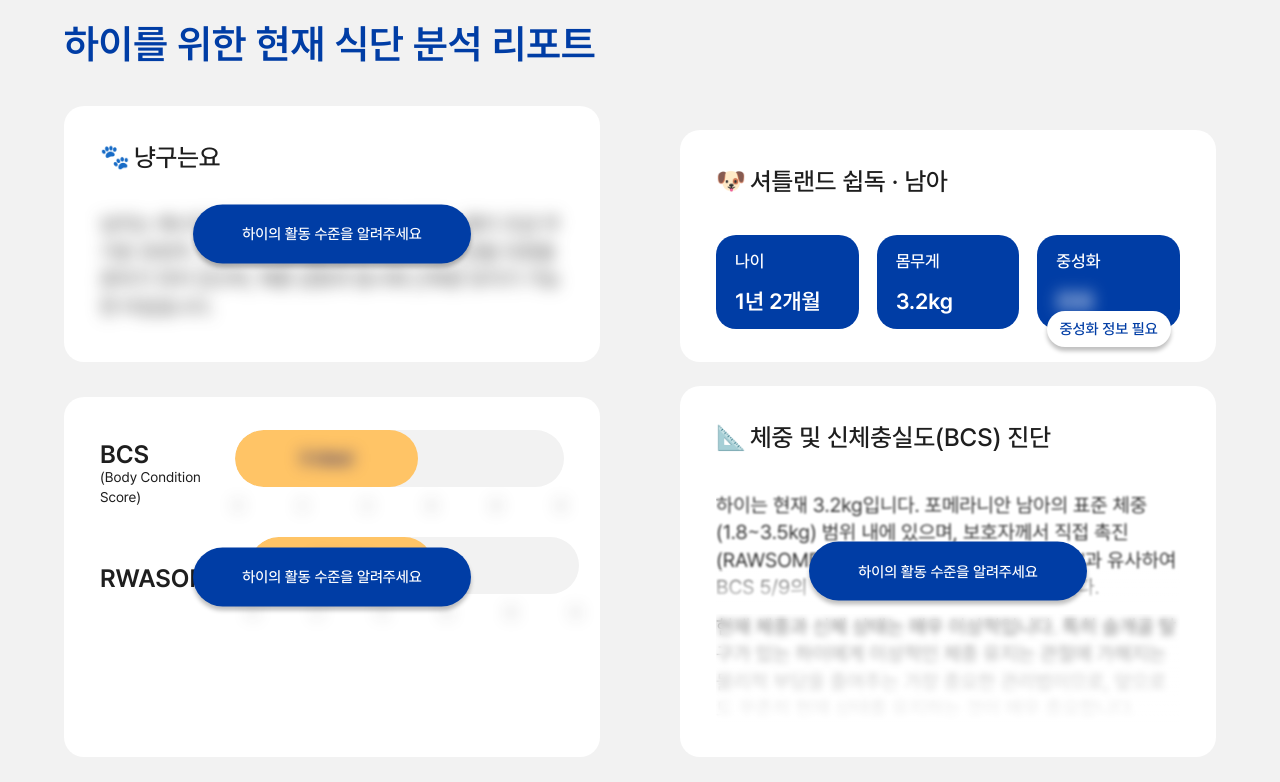
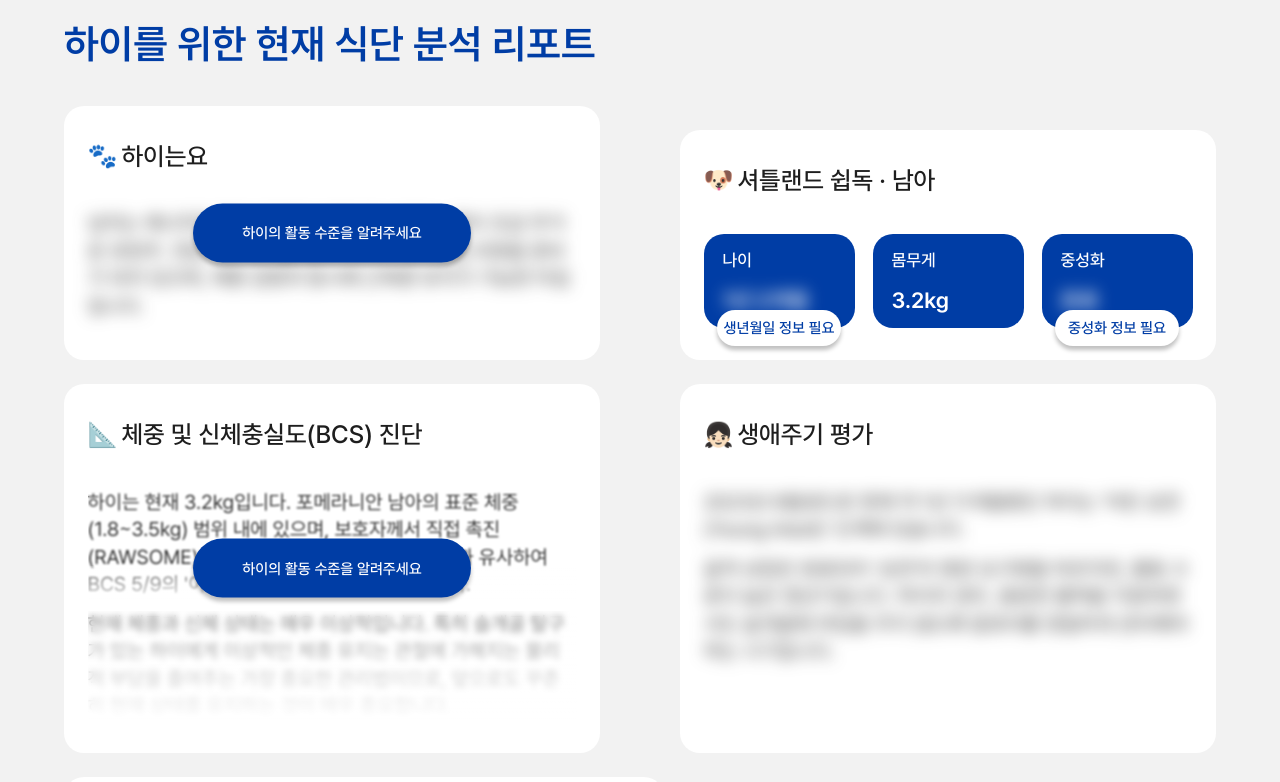
Before and after one commit to SeokHoChoi/test-jelly-univ-fe, a Next.js app: page /brief-report/diet-report in a window 1280 px wide. Shown: the part 358-1140 px from the top of the page. Built offline with nearby package versions, Linux system fonts and the light colour scheme.

Commit message:
feat: 리포트 페이지 > 상단 그리드 카드 수정

```diff
--- a/src/components/brief-report/DetailedDietReport.tsx
+++ b/src/components/brief-report/DetailedDietReport.tsx
@@ -272,21 +272,21 @@ const DetailedDietReport = ({
           </div> */}
 
           {/* 냥구는요 카드 */}
-          <ReportCard className="md:order-2 relative mt-[20px] md:mt-0">
-            <ReportCardHeader emoji="🐾" title="냥구는요" />
+          <ReportCard className="relative mt-[20px] md:mt-0 md:order-2">
+            <ReportCardHeader emoji="🐾" title={`${petInfo.name}는요`} />
             <div className="mt-[35px]">
               <ReportCardContent className={!isSurveyCompleted ? 'blur-sm' : ''}>
                 넘치는 에너지와 좋은 골격을 가졌지만, 현재는 몸이 조금 무거운 유망주. 전문적인 관리를 통해 최고의 컨디션을 되찾을 준비가 되어 있으며, 체중 감량과 동시에 근육량 유지가 가능한 타입입니다.
               </ReportCardContent>
               {!isSurveyCompleted && (
                 <div className="mt-[28.5px] md:hidden">
-                  <MobileButton text="냥구의 활동 수준을 알려주세요" variant="blue" />
+                  <MobileButton text={`${petInfo.name}의 활동 수준을 알려주세요`} variant="blue" />
                 </div>
               )}
             </div>
             {!isSurveyCompleted && (
               <DesktopFloatingButton
-                text="하이의 활동 수준을 알려주세요"
+                text={`${petInfo.name}의 활동 수준을 알려주세요`}
                 variant="blue"
                 className="absolute top-1/2 left-1/2 transform -translate-x-1/2 -translate-y-1/2 w-[278px] h-[59px]"
               />
@@ -294,7 +294,7 @@ const DetailedDietReport = ({
           </ReportCard>
 
           {/* 체중 및 신체충실도 진단 */}
-          <ReportCard className="md:order-5 md:mt-[24px] relative mt-[20px] md:mt-[24px]">
+          <ReportCard className="relative mt-[20px] md:mt-[24px] md:order-4">
             <ReportCardHeader emoji="📐" title="체중 및 신체충실도(BCS) 진단" />
             <div className="mt-[35px]">
               <ReportCardContent className="relative">
@@ -316,13 +316,13 @@ const DetailedDietReport = ({
               </ReportCardContent>
               {!isSurveyCompleted && (
                 <div className="mt-[28.5px] md:hidden">
-                  <MobileButton text="냥구의 BCS 점수를 알려주세요" variant="blue" />
+                  <MobileButton text={`${petInfo.name}의 BCS 점수를 알려주세요`} variant="blue" />
                 </div>
               )}
             </div>
             {!isSurveyCompleted && (
               <DesktopFloatingButton
-                text="하이의 활동 수준을 알려주세요"
+                text={`${petInfo.name}의 활동 수준을 알려주세요`}
                 variant="blue"
                 className="absolute top-1/2 left-1/2 transform -translate-x-1/2 -translate-y-1/2 w-[278px] h-[59px]"
               />
@@ -330,7 +330,7 @@ const DetailedDietReport = ({
           </ReportCard>
 
           {/* 생애주기 평가 */}
-          <ReportCard className="md:order-6 md:mt-[35px] mt-[20px] md:mt-[35px]">
+          <ReportCard className="mt-[20px] md:mt-[24px] md:order-5">
             <ReportCardHeader emoji="👧🏻" title="생애주기 평가" />
             <div className="mt-[35px]">
               <ReportCardContent className={!isSurveyCompleted ? 'blur-sm' : ''}>
@@ -345,13 +345,26 @@ const DetailedDietReport = ({
           </ReportCard>
 
           {/* 셔틀랜드 쉽독 카드 */}
-          <ReportCard className="md:order-3 md:mt-[24px] mt-[20px] md:mt-[24px]">
+          <ReportCard className="mt-[20px] md:mt-[24px] md:order-3">
             <ReportCardHeader emoji="🐶" title={`${petInfo.breed} · ${petInfo.gender}`} />
             <div className="mt-[35px]">
               <div className="grid grid-cols-1 sm:grid-cols-2 lg:grid-cols-3 gap-3 sm:gap-4 lg:gap-[18px]">
-                <div className="bg-[#003DA5] rounded-[20px] px-[15px] sm:px-[17px] lg:px-[19px] py-[15px] text-left space-y-[15px] sm:space-y-[17px] lg:space-y-[20px] h-[94px] md:h-[94px] flex flex-col justify-center">
-                  <p className="text-[15px] sm:text-[16px] lg:text-[17px] text-white font-medium leading-none">나이</p>
-                  <p className="text-[18px] sm:text-[20px] lg:text-[22px] text-white font-semibold leading-none">{petInfo.age}</p>
+                <div className="bg-[#003DA5] rounded-[20px] px-[15px] sm:px-[17px] lg:px-[19px] py-[15px] text-left sm:col-span-2 lg:col-span-1 relative h-[94px] md:h-[94px] flex flex-col justify-center">
+                  <div className="space-y-[15px] sm:space-y-[17px] lg:space-y-[20px]">
+                    <p className="text-[15px] sm:text-[16px] lg:text-[17px] text-white font-medium leading-none">나이</p>
+                    <p className="text-[18px] sm:text-[20px] lg:text-[22px] text-white font-semibold leading-none">
+                      <span className={!isSurveyCompleted ? 'blur-sm' : ''}>
+                        {petInfo.age}
+                      </span>
+                    </p>
+                  </div>
+                  {!isSurveyCompleted && (
+                    <DesktopFloatingButton
+                      text="생년월일 정보 필요"
+                      variant="white"
+                      className="absolute -bottom-[18px] left-1/2 transform -translate-x-1/2 w-[124px] h-[36px] py-0 flex items-center justify-center text-[12px]"
+                    />
+                  )}
                 </div>
                 <div className="bg-[#003DA5] rounded-[20px] px-[15px] sm:px-[17px] lg:px-[19px] py-[15px] text-left space-y-[15px] sm:space-y-[17px] lg:space-y-[20px] h-[94px] md:h-[94px] flex flex-col justify-center">
                   <p className="text-[15px] sm:text-[16px] lg:text-[17px] text-white font-medium leading-none">몸무게</p>
@@ -378,17 +391,17 @@ const DetailedDietReport = ({
             </div>
             {!isSurveyCompleted && (
               <div className="mt-[28.5px] md:hidden">
-                <MobileButton text="냥구의 중성화 정보를 알려주세요" variant="white" />
+                <MobileButton text={`${petInfo.name}의 생년월일과 중성화 정보를 알려주세요`} variant="white" />
               </div>
             )}
           </ReportCard>
 
           {/* BCS & RWASOME 카드 */}
-          <ReportCard className="md:order-4 md:mt-[35px] relative mt-[20px] md:mt-[35px]">
-            <div className="space-y-6">
+          <ReportCard className="relative mt-[20px] md:mt-[24px] md:order-5 w-full md:w-[600px] h-auto md:h-[280px]">
+            <div className="space-y-4">
               {/* BCS */}
               <div className="flex flex-col lg:flex-row lg:items-center justify-between gap-4 lg:gap-6">
-                <div className="flex flex-col">
+                <div className="flex flex-col w-[180px] flex-shrink-0">
                   <span className="text-[20px] sm:text-[22px] md:text-[25px] font-semibold text-[#1E1E1E]">BCS</span>
                   <abbr className="text-[12px] sm:text-[13px] md:text-sm text-[#1E1E1E] -mt-[6px] no-underline" title="Body Condition Score">(Body Condition Score)</abbr>
                 </div>
@@ -407,7 +420,7 @@ const DetailedDietReport = ({
                   {/* Scale Numbers */}
                   <div className="flex justify-between w-[280px] sm:w-[300px] md:w-[320px] lg:w-[329px] mt-[8px] sm:mt-[9px] md:mt-[10px] lg:mt-[11px]">
                     {[0, 2, 4, 6, 8, 9].map((num) => (
-                      <span key={num} className={`text-[#1E1E1E] text-[8px] sm:text-[9px] md:text-[9px] lg:text-[10px] font-normal ${!isSurveyCompleted ? 'blur-sm' : ''}`}>
+                      <span key={num} className="text-[#1E1E1E] text-[8px] sm:text-[9px] md:text-[9px] lg:text-[10px] font-normal">
                         {num}
                       </span>
                     ))}
@@ -417,7 +430,7 @@ const DetailedDietReport = ({
 
               {/* RWASOME */}
               <div className="flex flex-col lg:flex-row lg:items-center justify-between gap-4 lg:gap-6">
-                <div className="flex flex-col">
+                <div className="flex flex-col w-[180px] flex-shrink-0">
                   <span className="text-[20px] sm:text-[22px] md:text-[25px] font-semibold text-[#1E1E1E]">RWASOME</span>
                 </div>
                 <div className="flex flex-col items-end">
@@ -435,7 +448,7 @@ const DetailedDietReport = ({
                   {/* Scale Numbers */}
                   <div className="flex justify-between w-[280px] sm:w-[300px] md:w-[320px] lg:w-[329px] mt-[8px] sm:mt-[9px] md:mt-[10px] lg:mt-[11px]">
                     {[0, 2, 4, 6, 8, 9].map((num) => (
-                      <span key={num} className={`text-[#1E1E1E] text-[8px] sm:text-[9px] md:text-[9px] lg:text-[10px] font-normal ${!isSurveyCompleted ? 'blur-sm' : ''}`}>
+                      <span key={num} className="text-[#1E1E1E] text-[8px] sm:text-[9px] md:text-[9px] lg:text-[10px] font-normal">
                         {num}
                       </span>
                     ))}
@@ -445,12 +458,12 @@ const DetailedDietReport = ({
             </div>
             {!isSurveyCompleted && (
               <div className="mt-[28.5px] md:hidden">
-                <MobileButton text="냥구의 BCS 점수를 알려주세요" variant="white" />
+                <MobileButton text={`${petInfo.name}의 BCS 점수를 알려주세요`} variant="white" />
               </div>
             )}
             {!isSurveyCompleted && (
               <DesktopFloatingButton
-                text="하이의 활동 수준을 알려주세요"
+                text={`${petInfo.name}의 활동 수준을 알려주세요`}
                 variant="blue"
                 className="absolute top-1/2 left-1/2 transform -translate-x-1/2 -translate-y-1/2 w-[278px] h-[59px]"
               />
@@ -543,7 +556,7 @@ const DetailedDietReport = ({
                 )}
                 <div className="mt-auto hidden md:block">
                   <ConditionalButton
-                    text="중성화 여부와 활동 수준 정보가 필요해요"
+                    text={`${petInfo.name}의 중성화 여부와 활동 수준 정보가 필요해요`}
                     variant="blue"
                     show={!isSurveyCompleted} // TODO: survey 완료 상태에 따라 조건부 표시
                   />
@@ -552,7 +565,7 @@ const DetailedDietReport = ({
             </div>
             {!isSurveyCompleted && (
               <div className="mt-[28.5px] md:hidden">
-                <MobileButton text="BCS ∙ 중성화 ∙ 활동수준 정보를 알려주세요" variant="white" />
+                <MobileButton text={`${petInfo.name}의 BCS ∙ 중성화 ∙ 활동수준 정보를 알려주세요`} variant="white" />
               </div>
             )}
           </div>
@@ -682,28 +695,28 @@ const DetailedDietReport = ({
                   <span className="text-lg">🥚</span>
                   <h3 className="text-[#1E1E1E] font-medium text-[16px] truncate">단백질(Protein)</h3>
                 </div>
-                <p className="text-[#1E1E1E] font-semibold text-[20px] sm:text-[35px] mt-[15px] sm:mt-[40px]">{recommendedIntake.protein}</p>
+                <p className={`text-[#1E1E1E] font-semibold text-[20px] sm:text-[35px] mt-[15px] sm:mt-[40px] ${!isSurveyCompleted ? 'blur-sm' : ''}`}>{recommendedIntake.protein}</p>
               </div>
               <div className="bg-white rounded-[25px] w-full h-[100px] sm:w-[245px] sm:h-[163px] py-[12px] px-3 sm:py-[25.5px] sm:px-6 text-left flex-shrink-0">
                 <div className="flex items-center gap-1 mb-2">
                   <span className="text-lg">🥩</span>
                   <h3 className="text-[#1E1E1E] font-medium text-[16px] truncate">지방(Fat)</h3>
                 </div>
-                <p className="text-[#1E1E1E] font-semibold text-[20px] sm:text-[35px] mt-[15px] sm:mt-[40px]">{recommendedIntake.fat}</p>
+                <p className={`text-[#1E1E1E] font-semibold text-[20px] sm:text-[35px] mt-[15px] sm:mt-[40px] ${!isSurveyCompleted ? 'blur-sm' : ''}`}>{recommendedIntake.fat}</p>
               </div>
               <div className="bg-white rounded-[25px] w-full h-[100px] sm:w-[245px] sm:h-[163px] py-[12px] px-3 sm:py-[25.5px] sm:px-6 text-left flex-shrink-0">
                 <div className="flex items-center gap-1 mb-2">
                   <span className="text-lg">🌾</span>
                   <h3 className="text-[#1E1E1E] font-medium text-[16px] truncate">탄수화물(Carbs)</h3>
                 </div>
-                <p className="text-[#1E1E1E] font-semibold text-[20px] sm:text-[35px] mt-[15px] sm:mt-[40px]">{recommendedIntake.carbs}</p>
+                <p className={`text-[#1E1E1E] font-semibold text-[20px] sm:text-[35px] mt-[15px] sm:mt-[40px] ${!isSurveyCompleted ? 'blur-sm' : ''}`}>{recommendedIntake.carbs}</p>
               </div>
               <div className="bg-white rounded-[25px] w-full h-[100px] sm:w-[245px] sm:h-[163px] py-[12px] px-3 sm:py-[25.5px] sm:px-6 text-left flex-shrink-0">
                 <div className="flex items-center gap-1 mb-2">
                   <span className="text-lg">💧</span>
                   <h3 className="text-[#1E1E1E] font-medium text-[16px] truncate">음수량</h3>
                 </div>
-                <p className="text-[#1E1E1E] font-semibold text-[20px] sm:text-[35px] mt-[15px] sm:mt-[40px]">{recommendedIntake.water}</p>
+                <p className={`text-[#1E1E1E] font-semibold text-[20px] sm:text-[35px] mt-[15px] sm:mt-[40px] ${!isSurveyCompleted ? 'blur-sm' : ''}`}>{recommendedIntake.water}</p>
               </div>
             </div>
 
--- a/src/components/brief-report/DietReportExample.tsx
+++ b/src/components/brief-report/DietReportExample.tsx
@@ -1,10 +1,10 @@
 'use client';
 
+import { useEffect, useState } from 'react';
 import DetailedDietReport from './DetailedDietReport';
 
 const DietReportExample = () => {
-  // 이미지에 맞는 실제 데이터
-  const petInfo = {
+  const [petInfo, setPetInfo] = useState({
     name: '하이',
     breed: '셔틀랜드 쉽독',
     gender: '남아',
@@ -15,7 +15,44 @@ const DietReportExample = () => {
     rwacome: 5,
     personality: '행복한 미식가',
     description: '넘치는 에너지로 가득하지만 조금은 무거운 상태예요. 전문적인 관리로 근육량을 유지하면서 최고 컨디션을 만들어보세요.'
-  };
+  });
+
+  useEffect(() => {
+    // 로컬스토리지에서 분석 페이지 데이터 가져오기
+    const productAnalysisData = localStorage.getItem('productAnalysisData');
+    // 세션스토리지에서 설문 데이터 가져오기
+    const surveyData = sessionStorage.getItem('surveyData');
+
+    if (productAnalysisData) {
+      try {
+        const parsedData = JSON.parse(productAnalysisData);
+        setPetInfo(prev => ({
+          ...prev,
+          name: parsedData.dogName || prev.name,
+          breed: parsedData.dogBreed || prev.breed,
+          weight: parsedData.dogWeight ? `${parsedData.dogWeight}kg` : prev.weight
+        }));
+      } catch (error) {
+        console.error('Failed to parse productAnalysisData:', error);
+      }
+    }
+
+    if (surveyData) {
+      try {
+        const parsedData = JSON.parse(surveyData);
+        setPetInfo(prev => ({
+          ...prev,
+          name: parsedData.dogName || prev.name,
+          breed: parsedData.dogBreed || prev.breed,
+          weight: parsedData.dogWeight ? `${parsedData.dogWeight}kg` : prev.weight,
+          gender: parsedData.gender || prev.gender,
+          neutered: parsedData.neutered || prev.neutered
+        }));
+      } catch (error) {
+        console.error('Failed to parse surveyData:', error);
+      }
+    }
+  }, []);
 
   const targetMetrics = {
     rer: '168kcal',
--- a/src/components/common/ReportCard.tsx
+++ b/src/components/common/ReportCard.tsx
@@ -11,7 +11,7 @@ interface ReportCardProps {
 const ReportCard = ({ children, className = '', backgroundColor = '#FFFFFF' }: ReportCardProps) => {
   return (
     <div
-      className={`rounded-[20px] py-[36px] md:py-[33px] px-[18.5px] md:px-[36px] ${className}`}
+      className={`rounded-[20px] py-[36px] md:py-[32px] px-[18.5px] md:px-[23.5px] ${className}`}
       style={{ backgroundColor }}
     >
       {children}
```
